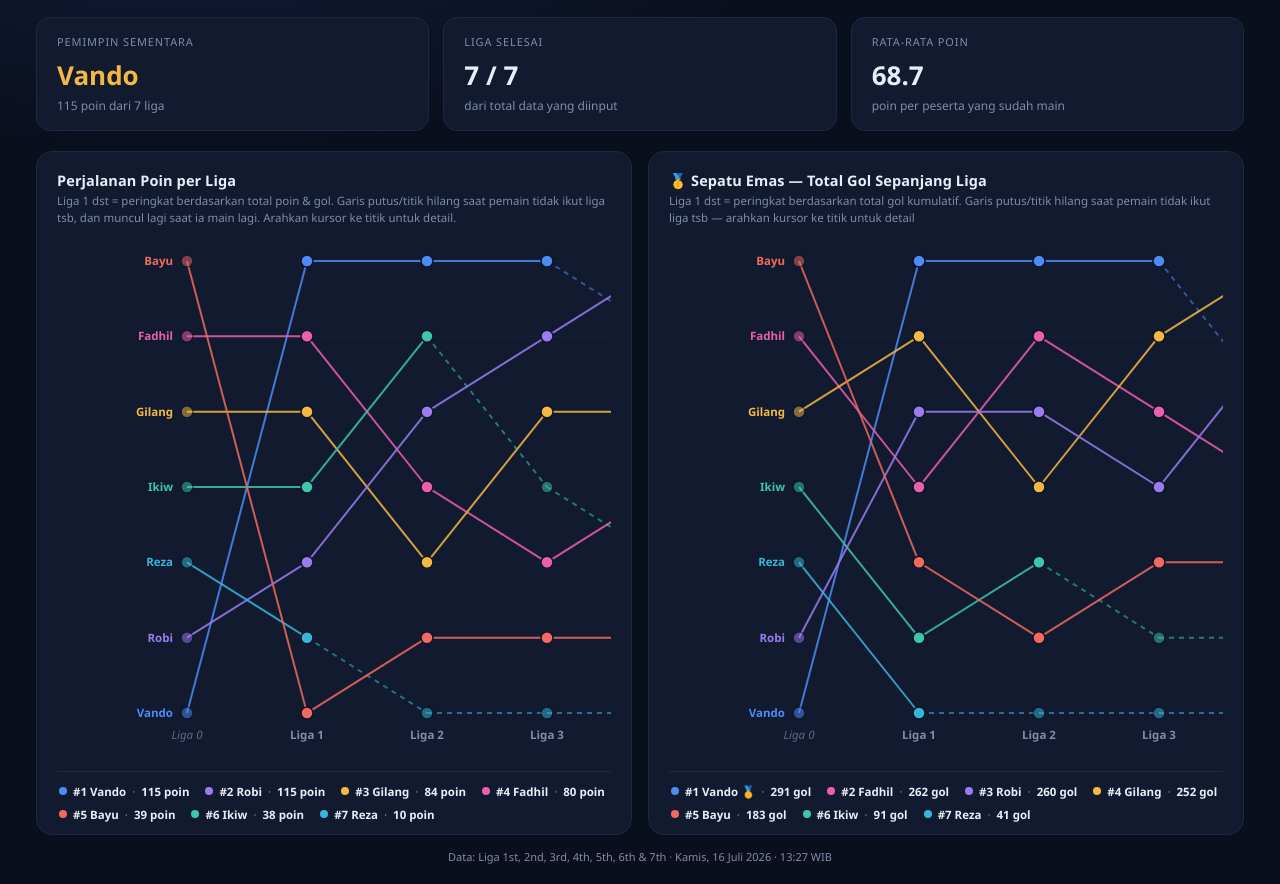
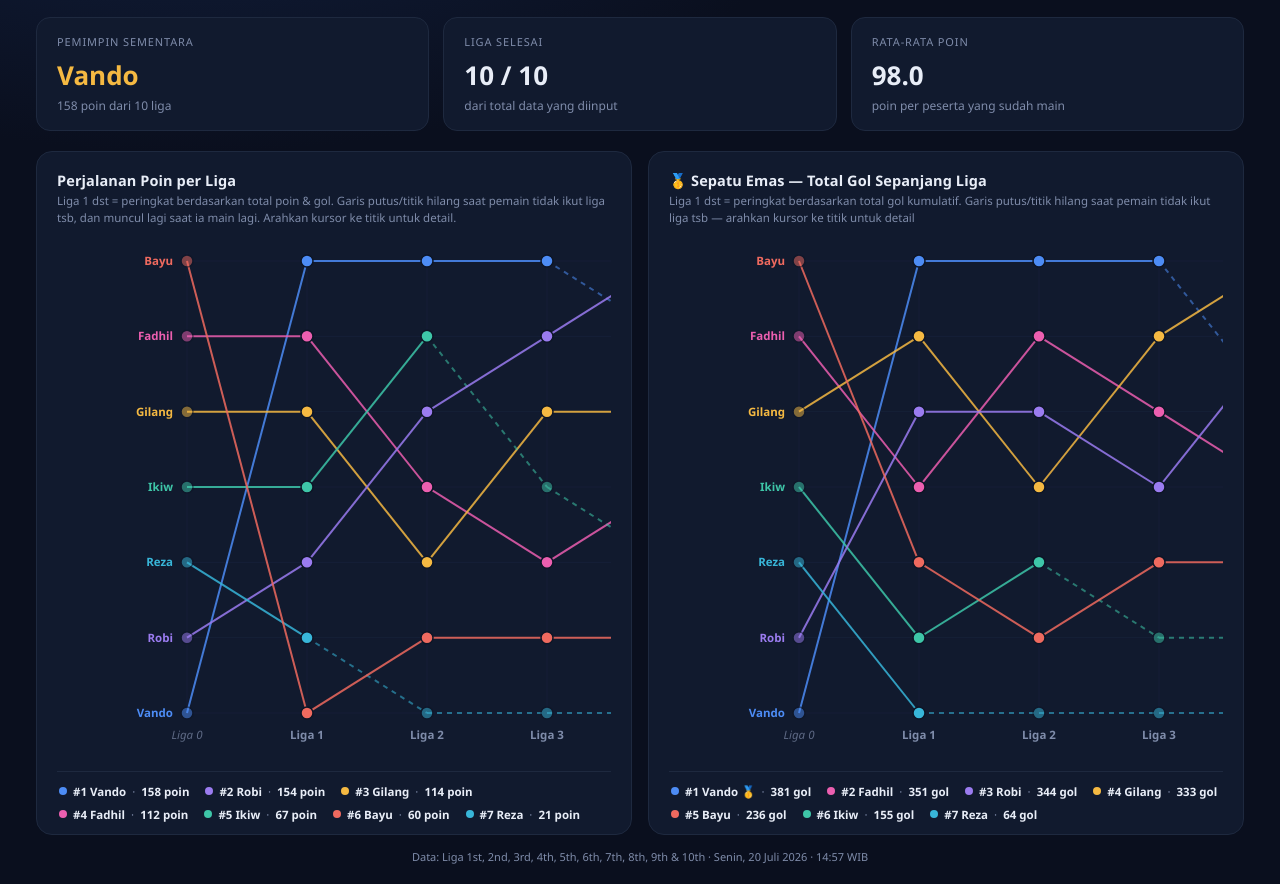
Before and after one commit to Syai327/Leaderboards-Arisan-WC-26, a plain HTML site: page index.html in a window 1280 px wide. Shown: the part 81-965 px from the top of the page. Drawn offline with Linux system fonts and the light colour scheme.

Commit message:
Update 20 Jul

```diff
--- a/index.html
+++ b/index.html
@@ -148,7 +148,7 @@
   </div>
 </div>
 
-<footer id="footerInfo">Data: Liga 1st · Kamis, 16 Juli 2026 · 13:27 WIB</footer>
+<footer id="footerInfo">Data: Liga 1st · Senin, 20 Juli 2026 · 14:57 WIB</footer>
 <div class="tooltip" id="tooltip"></div>
 
 <script>
@@ -164,6 +164,8 @@ const players = [
       5:{team:'PSG',          poin:24, gol:45},
       6:{team:'Spain',        poin:19, gol:45},
       7:{team:'Bayern Munchen',poin:15, gol:52},
+      9:{team:'Colombia',      poin:28, gol:48},
+      10:{team:'Belgium',      poin:15, gol:42},
   }},
   { name:'Fadhil', color:'#ec5fb0', entries:{
       1:{team:'England',      poin:12, gol:26},
@@ -173,6 +175,8 @@ const players = [
       5:{team:'Barcelona',    poin:19, gol:44},
       6:{team:'Argentina',    poin:12, gol:30},
       7:{team:'PSG',          poin:12, gol:43},
+      9:{team:'Korea Selatan',poin:19, gol:49},
+      10:{team:'Norway',      poin:13, gol:40},
   }},
   { name:'Gilang', color:'#f5b942', entries:{
       1:{team:'France',       poin:10, gol:32},
@@ -182,11 +186,15 @@ const players = [
       5:{team:'Arsenal',      poin:15, gol:27},
       6:{team:'England',      poin:10, gol:33},
       7:{team:'Real Madrid',  poin:18, gol:39},
+      9:{team:'USA',          poin:7,  gol:36},
+      10:{team:'France',      poin:23, gol:45},
   }},
   { name:'Ikiw',   color:'#3ec6a8', entries:{
       1:{team:'Argentina',    poin:10, gol:19},
       2:{team:'Bayern Munchen',poin:18, gol:42},
       5:{team:'Inter Milan',  poin:10, gol:30},
+      9:{team:'Swiss',        poin:10, gol:25},
+      10:{team:'Spain',       poin:19, gol:39},
   }},
   { name:'Robi',   color:'#9b7cf0', entries:{
       1:{team:'Germany',      poin:9,  gol:28},
@@ -196,10 +204,13 @@ const players = [
       5:{team:'Liverpool',    poin:21, gol:42},
       6:{team:'Brasil',       poin:15, gol:32},
       7:{team:'Inter Milan',  poin:12, gol:34},
+      9:{team:'Japan',        poin:17, gol:37},
+      10:{team:'Morocco',     poin:22, gol:47},
   }},
   { name:'Reza',   color:'#38b6d9', entries:{
       1:{team:'Portugal',     poin:4,  gol:15},
       4:{team:'Arsenal',      poin:6,  gol:26},
+      10:{team:'Swiss',       poin:11, gol:23},
   }},
   { name:'Bayu',   color:'#ef6a5f', entries:{
       1:{team:'Brazil',       poin:1,  gol:21},
@@ -209,6 +220,8 @@ const players = [
       5:{team:'Bayern Munchen',poin:0,  gol:10},
       6:{team:'France',       poin:10, gol:25},
       7:{team:'Barcelona',    poin:3,  gol:31},
+      9:{team:'Poland',       poin:5,  gol:19},
+      10:{team:'England',     poin:16, gol:34},
   }},
 ];
 
@@ -541,7 +554,7 @@ scorers.forEach((s,idx)=>{
 // footer otomatis, contoh: "Data: Liga 1st, 2nd & 3rd · Kamis, 9 Juli 2026 · 11:18 WIB"
 // LAST_UPDATED_AT: timestamp saat data ini terakhir di-update (bukan waktu real-time
 // pembaca) — tinggal ganti baris ini tiap kali ada update data baru.
-const LAST_UPDATED_AT = 'Kamis, 16 Juli 2026 · 13:27 WIB';
+const LAST_UPDATED_AT = 'Senin, 20 Juli 2026 · 14:57 WIB';
 function ordinal(num){
   const s = ['th','st','nd','rd'], v = num % 100;
   return num + (s[(v-20)%10] || s[v] || s[0]);
```
